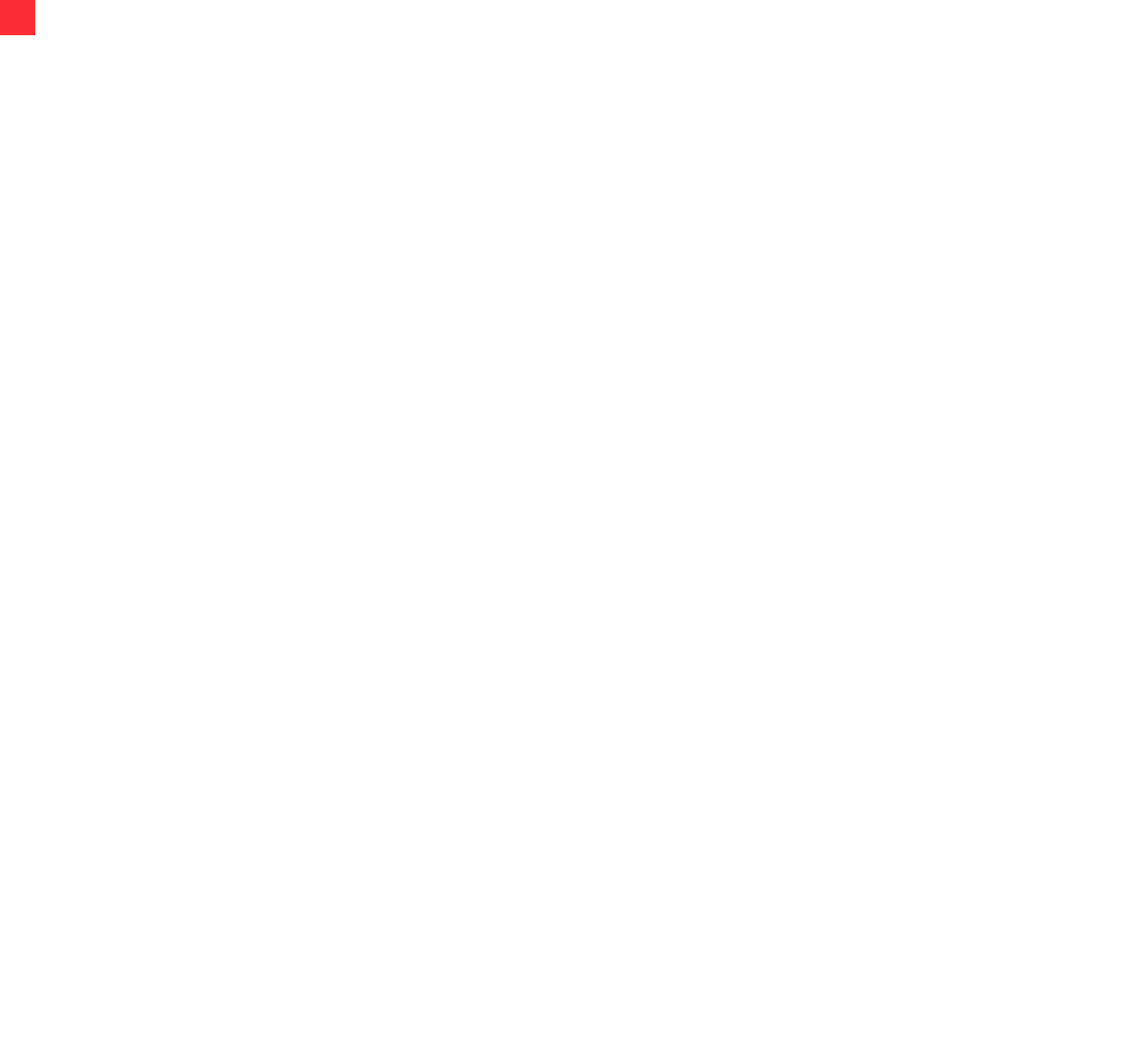
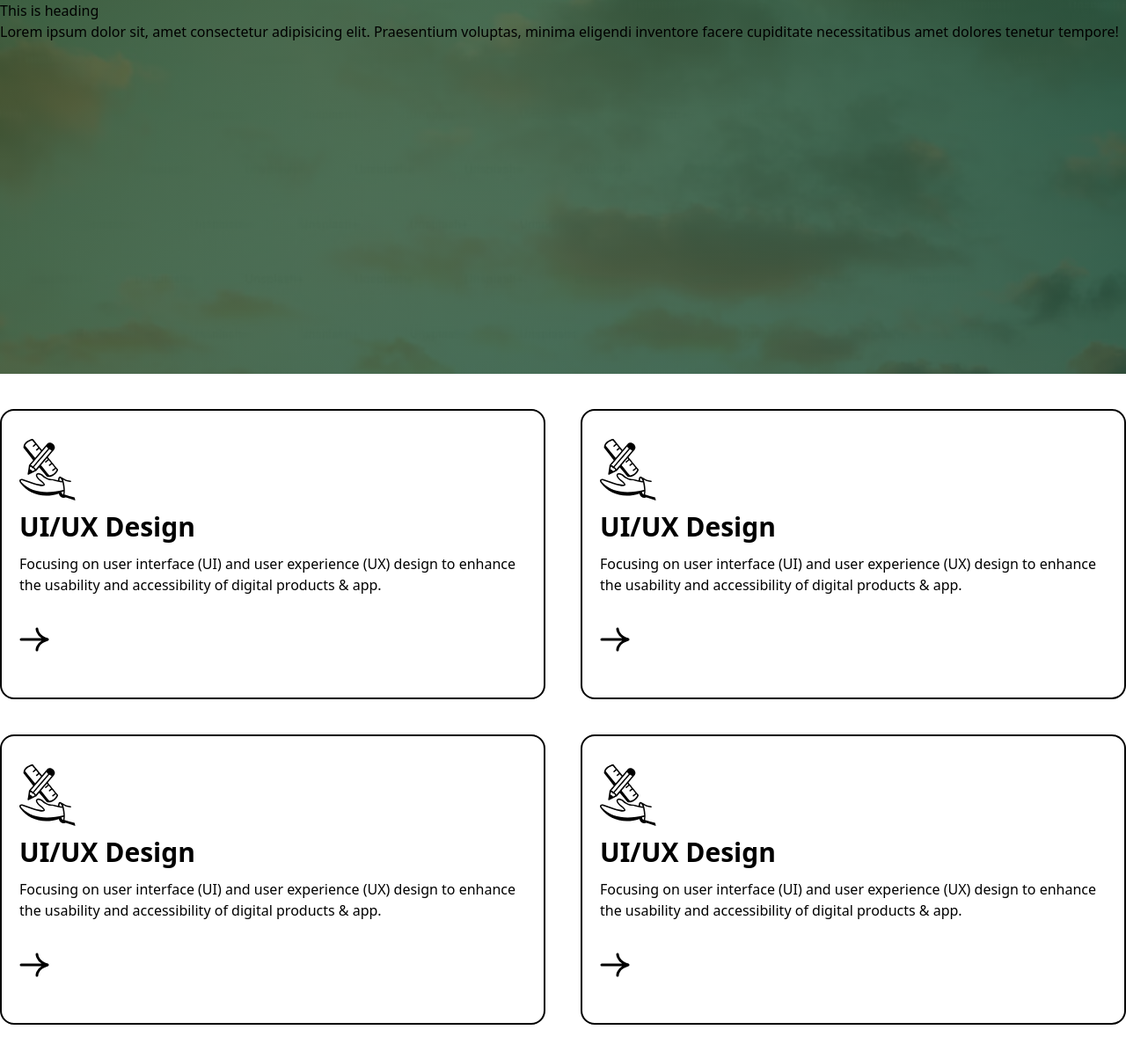
Before and after one commit to semicolonitofficial/responsive, a plain HTML site: page index.html in a window 1280 px wide. Shown: the whole page at 88% size. Before the commit the page ends 800 px from the top, so only its background shows below. Drawn offline with nearby package versions, Linux system fonts and the light colour scheme.

Commit message:
tailwind

```diff
--- a/index.html
+++ b/index.html
@@ -5,25 +5,47 @@
   <meta name="viewport" content="width=device-width, initial-scale=1.0">
   <title>Document</title>
    <script src="https://cdn.jsdelivr.net/npm/@tailwindcss/browser@4"></script>
-     <!-- <style type="text/tailwindcss">
-      @theme {
-        --color-clifford: #da373d;
-      }
-    </style> -->
 </head>
-<body>
+<body class="max-w-7xl mx-auto">
 
- <div class="parent">
-  <div class="h-10 w-10 bg-red-500"></div>
-  <div class=""></div>
-  <div class="box"></div>
-  <div class="box"></div>
-  <div class="box"></div>
-  <div class="box"></div>
-  <div class="box"></div>
-  <div class="box"></div>
-  <div class="box"></div>
- </div>
+<NAV></NAV>
+
+<section>
+  <div class="bg-[linear-gradient(to_right_bottom,rgba(49,84,44,0.8),rgba(16,71,52,0.8)),url('/my-img.avif')] h-[425px] bg-cover bg-center w-full">
+    <h1 class="">This is heading</h1>
+    <p>Lorem ipsum dolor sit, amet consectetur adipisicing elit. Praesentium voluptas, minima eligendi inventore facere cupiditate necessitatibus amet dolores tenetur tempore!</p>
+  </div>
+</section>
+<!-- linear-gradient(to_right_bottom,rgba(49,84,44,0.8),rgba(16,71,52,0.8)),url('../src/images/icon-bg.jpg') -->
+
+<section class="my-10">
+<div class="grid grid-cols-2 gap-10">
+  <div class="border-2 p-5 rounded-2xl hover:bg-lime-500 hover:shadow-[10px_5px_1px_#000]">
+    <img class="py-3" src="icon-img.svg" alt="">
+    <h2 class="text-3xl font-bold">UI/UX Design</h2>
+    <p class="py-3">Focusing on user interface (UI) and user experience (UX) design to enhance the usability and accessibility of digital products & app.</p>
+    <img class="mt-6 mb-8" src="icon-black-arrow-right.svg" alt="">
+  </div>
+  <div class="border-2 p-5 rounded-2xl">
+    <img class="py-3" src="icon-img.svg" alt="">
+    <h2 class="text-3xl font-bold">UI/UX Design</h2>
+    <p class="py-3">Focusing on user interface (UI) and user experience (UX) design to enhance the usability and accessibility of digital products & app.</p>
+    <img class="mt-6 mb-8" src="icon-black-arrow-right.svg" alt="">
+  </div>
+  <div class="border-2 p-5 rounded-2xl">
+    <img class="py-3" src="icon-img.svg" alt="">
+    <h2 class="text-3xl font-bold">UI/UX Design</h2>
+    <p class="py-3">Focusing on user interface (UI) and user experience (UX) design to enhance the usability and accessibility of digital products & app.</p>
+    <img class="mt-6 mb-8" src="icon-black-arrow-right.svg" alt="">
+  </div>
+  <div class="border-2 p-5 rounded-2xl">
+    <img class="py-3" src="icon-img.svg" alt="">
+    <h2 class="text-3xl font-bold">UI/UX Design</h2>
+    <p class="py-3">Focusing on user interface (UI) and user experience (UX) design to enhance the usability and accessibility of digital products & app.</p>
+    <img class="mt-6 mb-8" src="icon-black-arrow-right.svg" alt="">
+  </div>
+</div>
+</section>
 
 </body>
 </html>
```
Also changed, not shown: icon-black-arrow-right.svg (added), icon-img.svg (added), my-img.avif (added).
